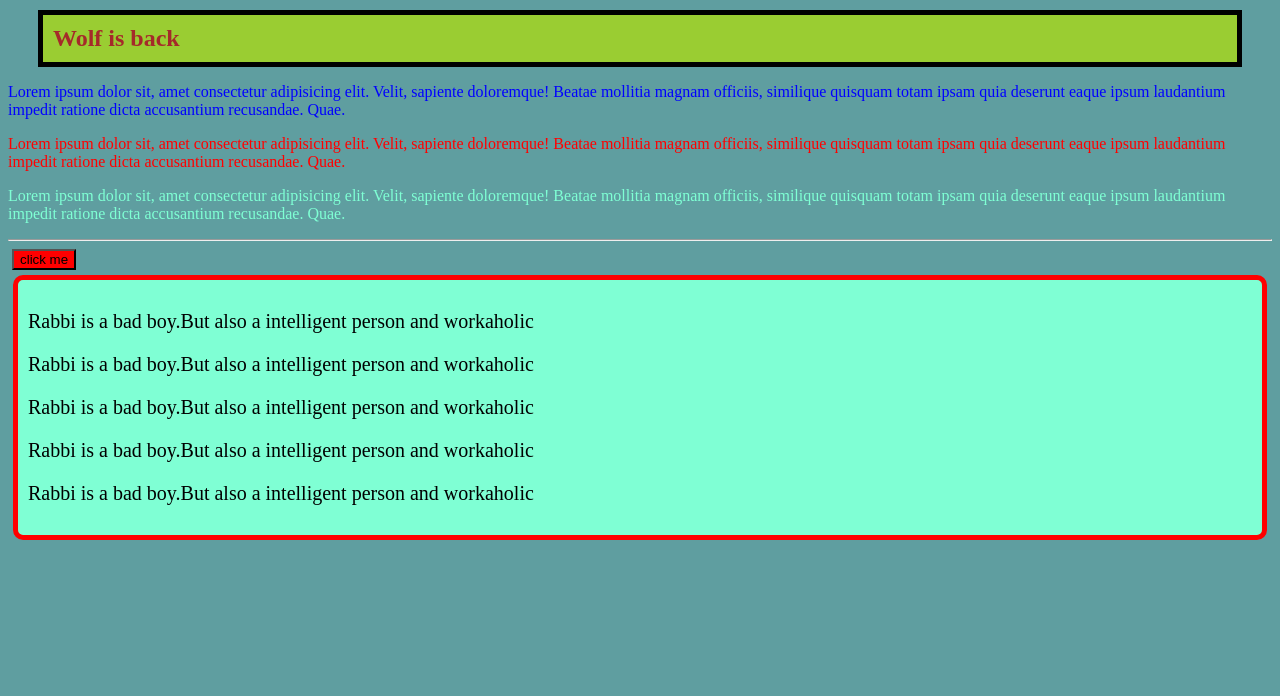
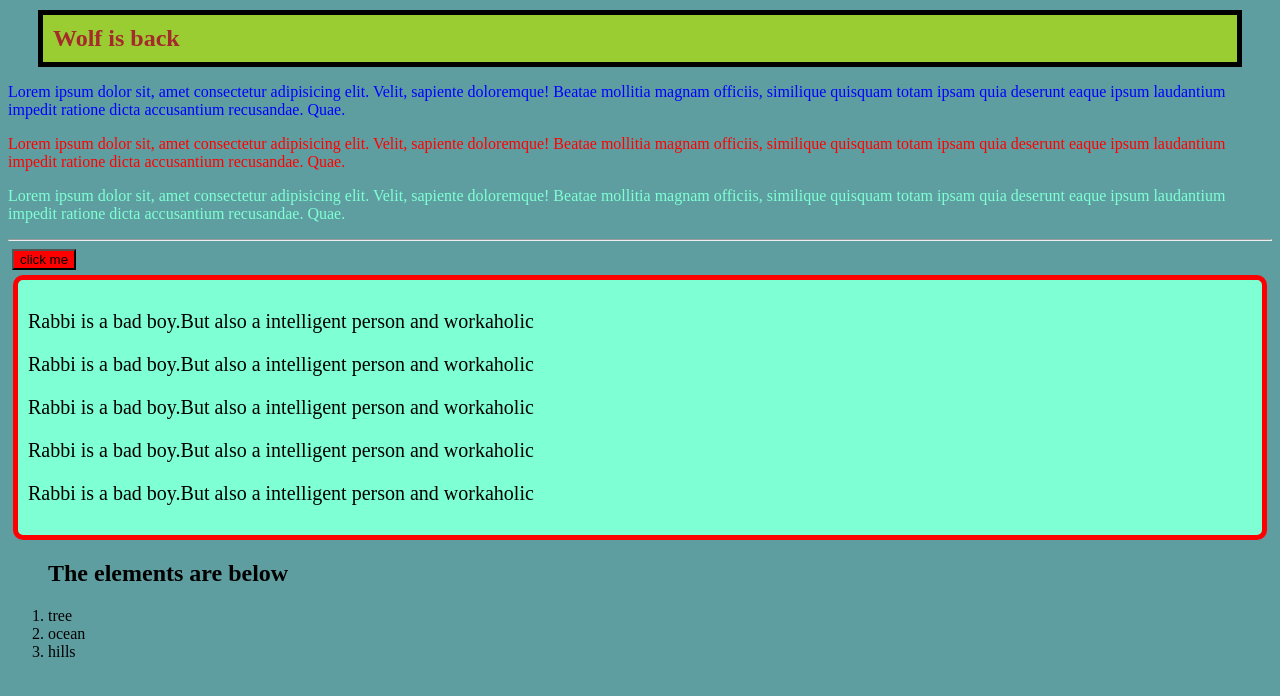
Before and after one commit to Emon-80/wolf-back, a plain HTML site: page index.html in a window 1280 px wide. Drawn offline with Linux system fonts and the light colour scheme.

Commit message:
added info

```diff
--- a/idex.html
+++ b/index.html
@@ -25,6 +25,13 @@
     <p>Rabbi is a bad boy.But also a intelligent person and workaholic</p>
     <p>Rabbi is a bad boy.But also a intelligent person and workaholic</p>
 </div>
+<ol>
+<h2 class="element">The elements are below</h2>
+ <li>tree </li>
+ <li>ocean </li>
+ <li>hills </li>
+
+</ol>
 
 
 
```
